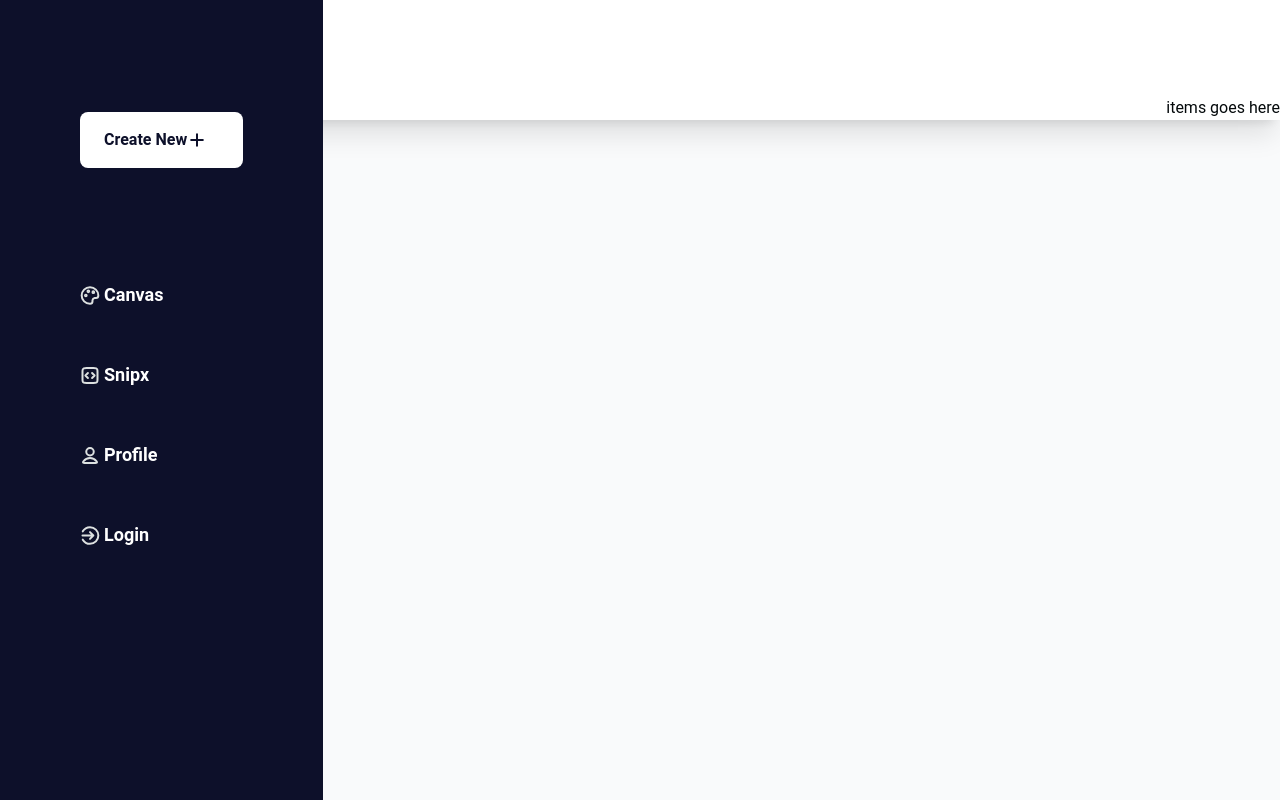
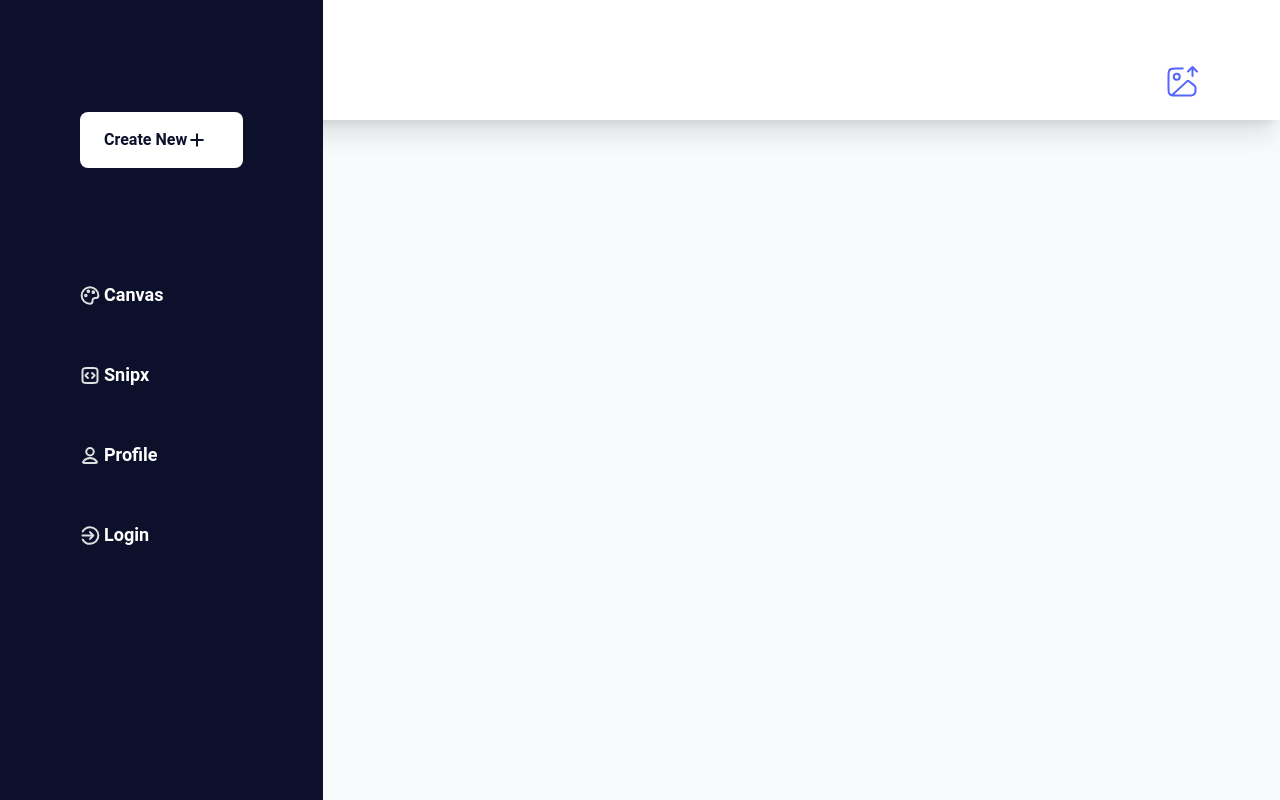
Before and after one commit to evergreenx/snipXe, a Next.js app: page / in a window 1280 px wide. Built offline with nearby package versions, Linux system fonts and the light colour scheme; no server answers.

Commit message:
add download

```diff
--- a/app/create/page.tsx
+++ b/app/create/page.tsx
@@ -23,8 +23,11 @@ import {
   Raleway,
 } from "next/font/google";
 
-import { useSelector } from "react-redux";
+import html2canvas from "html2canvas";
+
+import { useDispatch, useSelector } from "react-redux";
 import { RootState } from "@/sm/store";
+import { handleSetRef } from "@/sm/features/control/downloadSlice";
 
 const sourcePro = Source_Code_Pro({ subsets: ["latin"], display: "swap" });
 
@@ -57,7 +60,7 @@ export default function page() {
 
   const FontSizeTheme = EditorView.theme({
     "&": {
-      fontSize: "10.5px",
+      fontSize: "13.5px",
     },
     ".cm-content": {},
     ".cm-gutters": {
@@ -175,22 +178,32 @@ export default function page() {
 
   const BG = useSelector((state: RootState) => state.control.bg);
 
+  const codeRef = useRef(null);
+
+  const downloadCodeAsImage = () => {
+    if (codeRef.current) {
+      html2canvas(codeRef.current).then((canvas) => {
+        const link = document.createElement("a");
+        document.body.appendChild(link);
+        link.download = "code.png"; // Set the filename here
+        link.href = canvas.toDataURL("image/png");
+        link.click();
+        document.body.removeChild(link);
+      });
+    }
+  };
+
+  const dispatch = useDispatch();
+  useEffect(() => {
+    dispatch(handleSetRef(codeRef));
+  }, []);
+
   return (
     <>
-      <div
-        style={{
-          fontFamily: "",
-        }}
-        className="mt-[200px]  mx-auto lg:flex  w-full m-[10px] lg:ml-[400px] p-3 "
-      >
+      <div className="mt-[200px]  mx-auto lg:flex w-full m-[10px] lg:ml-[400px] p-3 ">
         <div className="">
           <div className="content text-center">
-            <h2
-              style={{
-                fontFamily: firasans.style.fontFamily,
-              }}
-              className="font-bold text-xl lg:text-[36px] my-[40px] text-primary"
-            >
+            <h2 className="font-bold text-xl lg:text-[36px] my-[40px] text-primary">
               🌈 Let’s create Magic! ✨
             </h2>
 
@@ -200,6 +213,7 @@ export default function page() {
           </div>
 
           <div
+            ref={codeRef}
             style={{
               backgroundColor: BG?.hex,
               padding: `${Padding.v}px ${Padding.h}px`,
--- a/components/Header.tsx
+++ b/components/Header.tsx
@@ -1,12 +1,62 @@
+"use client";
+import { handleSetRef } from "@/sm/features/control/downloadSlice";
+import { RootState } from "@/sm/store";
+import html2canvas from "html2canvas";
+import { useEffect, useRef } from "react";
+import { useDispatch, useSelector } from "react-redux";
+
 export default function Header() {
+  const coderefstate = useSelector((state: RootState) => state.download.ref);
+
+  console.log(coderefstate);
+
+  const handleDownloadClick = () => {
+    if (coderefstate?.current) {
+      html2canvas(coderefstate.current, {
+        backgroundColor: null,
+      }).then((canvas) => {
+        const link = document.createElement("a");
+        document.body.appendChild(link);
+        link.download = "code.png"; // Set the filename here
+        link.href = canvas.toDataURL("image/png");
+        link.click();
+        document.body.removeChild(link);
+
+        // After downloading, reset the state in Redux
+        // dispatch(resetDownloadCodeImageState());
+      });
+    }
+
+    console.log(coderefstate, "second");
+  };
+
   return (
     <div
+      onClick={handleDownloadClick}
       className="flex
 
-    lg:h-[120px] w-full fixed z-30 h-[90px]
+      pr-[80px]
+
+    lg:h-[120px] w-full fixed z-30 h-[90px] p-[20px]
    flex-col gap-16 justify-end items-end bg-white shadow-xl"
     >
-      items goes here
+      <div className="download cursor-pointer">
+        <svg
+          width="36"
+          height="36"
+          viewBox="0 0 36 36"
+          fill="none"
+          xmlns="http://www.w3.org/2000/svg"
+        >
+          <path
+            d="M24 7.5L28.5 3M28.5 3L33 7.5M28.5 3V12M18.75 4.5H11.7C9.17976 4.5 7.91965 4.5 6.95704 4.99047C6.11031 5.4219 5.4219 6.11031 4.99047 6.95704C4.5 7.91965 4.5 9.17976 4.5 11.7V24.3C4.5 26.8202 4.5 28.0804 4.99047 29.043C5.4219 29.8897 6.11031 30.5781 6.95704 31.0095C7.91965 31.5 9.17976 31.5 11.7 31.5H25.5C26.895 31.5 27.5924 31.5 28.1647 31.3467C29.7176 30.9306 30.9306 29.7176 31.3467 28.1647C31.5 27.5924 31.5 26.895 31.5 25.5M15.75 12.75C15.75 14.4069 14.4069 15.75 12.75 15.75C11.0931 15.75 9.75 14.4069 9.75 12.75C9.75 11.0931 11.0931 9.75 12.75 9.75C14.4069 9.75 15.75 11.0931 15.75 12.75ZM22.4851 17.8772L9.79672 29.4121C9.08304 30.0609 8.7262 30.3853 8.69464 30.6663C8.66728 30.9099 8.76068 31.1515 8.94478 31.3133C9.15717 31.5 9.63942 31.5 10.6039 31.5H24.684C26.8427 31.5 27.9221 31.5 28.7699 31.1373C29.8342 30.6821 30.6821 29.8342 31.1373 28.7699C31.5 27.9221 31.5 26.8427 31.5 24.684C31.5 23.9576 31.5 23.5945 31.4206 23.2562C31.3208 22.8312 31.1295 22.433 30.8599 22.0896C30.6454 21.8163 30.3618 21.5894 29.7946 21.1357L25.5987 17.779C25.0311 17.3249 24.7473 17.0978 24.4347 17.0177C24.1592 16.947 23.8693 16.9562 23.5988 17.044C23.2919 17.1437 23.023 17.3882 22.4851 17.8772Z"
+            stroke="#5465FF"
+            stroke-width="2"
+            stroke-linecap="round"
+            stroke-linejoin="round"
+          />
+        </svg>
+      </div>
     </div>
   );
 }
--- a/package.json
+++ b/package.json
@@ -23,6 +23,7 @@
     "codemirror": "^6.0.1",
     "framer-motion": "^10.16.16",
     "geist": "^1.0.0",
+    "html2canvas": "^1.4.1",
     "next": "latest",
     "postcss": "8.4.29",
     "react": "18.2.0",
--- a/sm/features/control/controlSlice.ts
+++ b/sm/features/control/controlSlice.ts
@@ -88,7 +88,7 @@ export const {
   handleHPaddingUpdate,
   handleFontUpdate,
   handleLineHeightUpdate,
-  handleOSUpdate
+  handleOSUpdate,
 } = controlSlice.actions;
 
 export default controlSlice.reducer;
--- /dev/null
+++ b/sm/features/control/downloadSlice.tsx
@@ -0,0 +1,29 @@
+import { createSlice } from "@reduxjs/toolkit";
+import type { PayloadAction } from "@reduxjs/toolkit";
+import { Color, ColorResult, SketchPickerProps } from "react-color";
+
+interface OsInterface {}
+export interface controlSliceState {
+  ref: any;
+}
+
+const initialState: controlSliceState = {
+  ref: "null",
+};
+
+export const downloadSlice = createSlice({
+  name: "control",
+  initialState,
+  reducers: {
+    handleSetRef: (state, action: PayloadAction<any | null>) => {
+      if (state.ref) {
+        state.ref = action.payload;
+      }
+    },
+  },
+});
+
+// Action creators are generated for each case reducer function
+export const { handleSetRef } = downloadSlice.actions;
+
+export default downloadSlice.reducer;
--- a/sm/store.ts
+++ b/sm/store.ts
@@ -1,16 +1,15 @@
-
-import { configureStore } from '@reduxjs/toolkit'
-import controlSlice from './features/control/controlSlice'
-
-
+import { configureStore } from "@reduxjs/toolkit";
+import controlSlice from "./features/control/controlSlice";
+import downloadSlice from "./features/control/downloadSlice";
 
 export const store = configureStore({
   reducer: {
-    control: controlSlice
+    control: controlSlice,
+    download: downloadSlice,
   },
-})
+});
 
 // Infer the `RootState` and `AppDispatch` types from the store itself
-export type RootState = ReturnType<typeof store.getState>
+export type RootState = ReturnType<typeof store.getState>;
 // Inferred type: {posts: PostsState, comments: CommentsState, users: UsersState}
-export type AppDispatch = typeof store.dispatch
+export type AppDispatch = typeof store.dispatch;
```
Also changed, not shown: app/login/page.tsx (+26 -26 lines), 1 other file (tests, documents, lock files or other folders).
